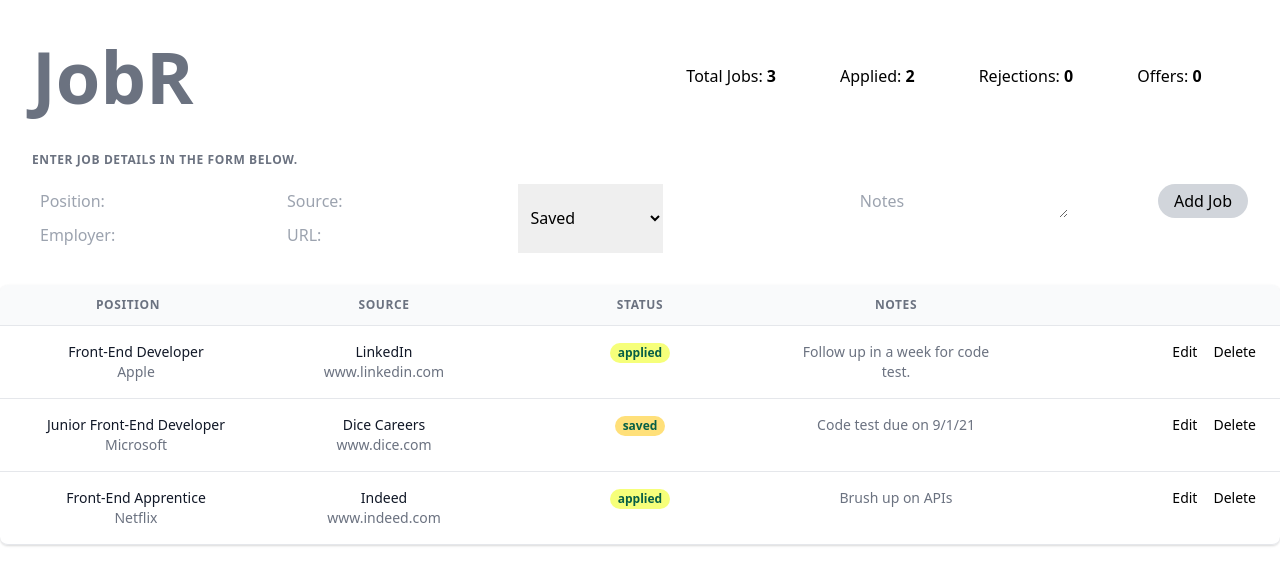
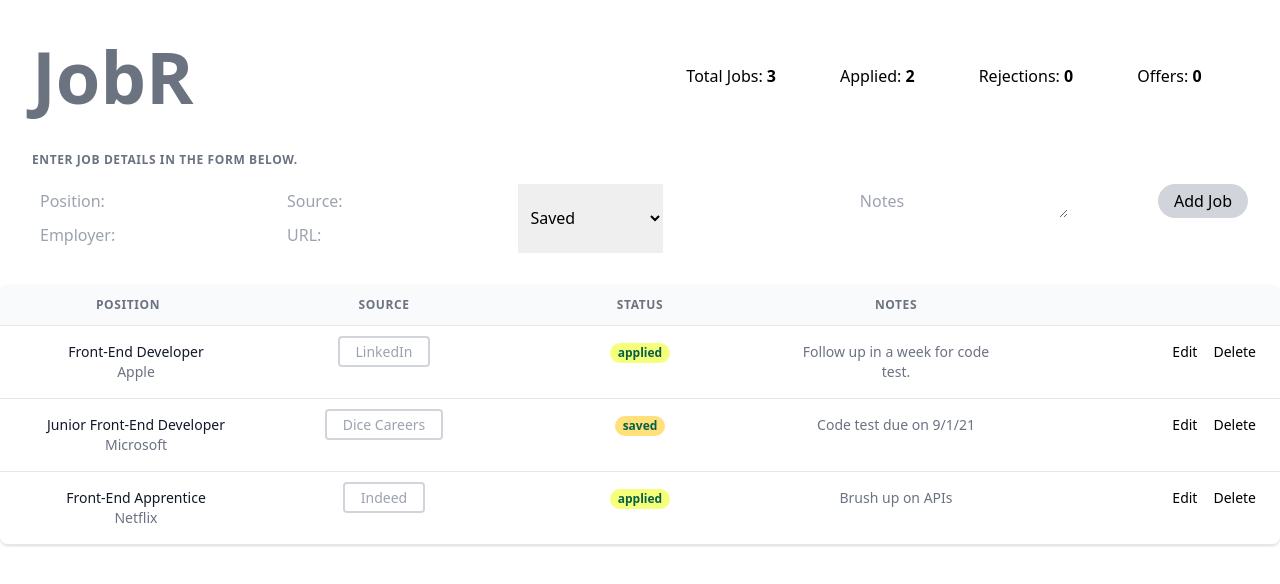
Before and after one commit to rscole87/job-search-app, a React (Create React App) app: page / in a window 1280 px wide. Shown: the top 584 px of the page. Built offline with nearby package versions, Linux system fonts and the light colour scheme.

Commit message:
add URL as link surrounding source name and add border with hover effect

```diff
--- a/src/components/JobItemComponent.js
+++ b/src/components/JobItemComponent.js
@@ -124,10 +124,8 @@ const JobItem = (props) => {
           </div>
 
           <div className="px-6 py-4 whitespace-nowrap flex-1">
-            <div className="text-sm text-gray-900">{jobSource}</div>
-            <div className="text-sm text-gray-500">
-              {" "}
-              <a href={`http://${url}`}>{url}</a>
+            <div className="text-sm text-gray-400">
+              <a href={url} className=" px-4 py-1 rounded border-2 border-gray-300 hover:text-gray-500 hover:border-gray-500 ">{jobSource}</a>
             </div>
           </div>
         </div>
--- a/src/shared/jobListData.js
+++ b/src/shared/jobListData.js
@@ -5,7 +5,7 @@ const JOBLIST = [
     employer: "Apple",
     position: "Front-End Developer",
     jobSource: "LinkedIn",
-    url: "www.linkedin.com",
+    url: "http://www.linkedin.com",
     status: "applied",
     applied: true,
     employerResponse: "",
@@ -17,7 +17,7 @@ const JOBLIST = [
     employer: "Microsoft",
     position: "Junior Front-End Developer",
     jobSource: "Dice Careers",
-    url: "www.dice.com",
+    url: "http://www.dice.com",
     status: "saved",
     applied: false,
     employerResponse: "",
@@ -29,7 +29,7 @@ const JOBLIST = [
     employer: "Netflix",
     position: "Front-End Apprentice",
     jobSource: "Indeed",
-    url: "www.indeed.com",
+    url: "http://www.indeed.com",
     status: "applied",
     applied: true,
     employerResponse: "",
```
